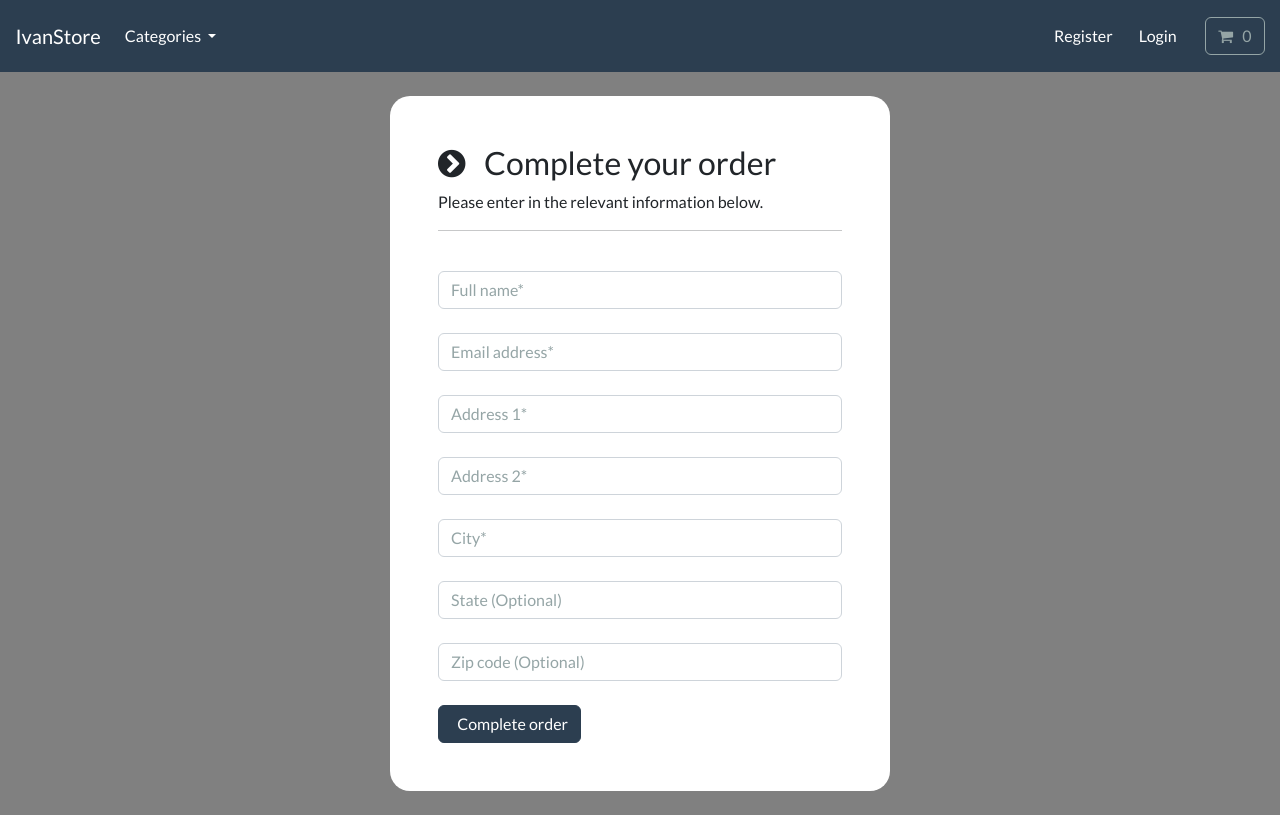
After one commit to IvanSerbeniuk/Django, a Django app: page /payment/checkout in a window 1280 px wide. The commit adds this page. Run offline with Django 4.2, Linux system fonts and the light colour scheme; data comes from the database, SQL or seed files in the repository; both versions use the stored data as it was after the commit; some libraries are stand-ins or nearby versions.

Commit message:
95 checkout template

```diff
--- a/cart/templates/cart-summary.html
+++ b/cart/templates/cart-summary.html
@@ -115,8 +115,10 @@
 
         <div class="h6 fw-bold"> Sub total: $ <div id="total" class="d-inline-flex"> {{cart.get_total}} </div></div>
 
+
+        <a href="{% url 'checkout' %}" class="btn btn-primary my-2"> <i class="fa fa-chevron-circle-right" aria-hidden="true"></i> &nbsp; Proceed to checkout </a>
+
       </div>
-
 
     </div>
 
--- /dev/null
+++ b/payment/templates/payment/checkout.html
@@ -0,0 +1,152 @@
+
+{% include "store/base.html" %}
+
+
+{% load static %}
+
+
+{% block content %}
+
+<style>
+
+    body
+    {
+
+        background-color: gray;
+
+    }
+
+
+</style>
+
+
+    <body>
+
+        <br>
+
+        <div class="container bg-white shadow-md p-5" style="width:500px; border-radius:20px;">
+
+            <form id="form">
+
+                <div>
+
+                    <h3> <i class="fa fa-chevron-circle-right" aria-hidden="true"></i> &nbsp; Complete your order </h3>
+
+                    <p> Please enter in the relevant information below. </p>
+
+
+
+                    <hr>
+
+                    <br>
+
+                    <div class="form-field">
+
+                        <input class="form-control validate" id="name" type="text" placeholder="Full name*" autocomplete="off" value="" required>
+
+                    </div>
+
+
+                    <br>
+
+
+                    <div class="form-field">
+
+                        <input class="form-control validate" id="email" type="email" placeholder="Email address*" autocomplete="off" value="" required>
+
+                    </div>
+
+
+                    <br>
+
+
+                    <div class="form-field">
+
+                        <input class="form-control validate" id="address1" type="text" placeholder="Address 1*" autocomplete="off" value="" required>
+
+                    </div>
+
+
+                    <br>
+
+
+                    <div class="form-field">
+
+                        <input class="form-control validate" id="address2" type="text" placeholder="Address 2*" autocomplete="off" value="" required>
+
+                    </div>
+
+
+                    <br>
+
+
+                    <div class="form-field">
+
+                        <input class="form-control validate" id="city" type="text" placeholder="City*" autocomplete="off" value="" required>
+
+                    </div>
+
+
+                    <br>
+
+
+                    <div class="form-field">
+
+                        <input class="form-control" id="state" type="text" placeholder="State (Optional)" autocomplete="off" value="">
+
+                    </div>
+
+
+                    <br>
+
+
+                    <div class="form-field">
+
+                        <input class="form-control" id="zipcode" type="text" placeholder="Zip code (Optional)" autocomplete="off" value="">
+
+                    </div>
+
+                </div>
+
+                <br>
+
+
+
+               <button id="complete-order" type="submit" class="btn btn-primary navbar-btn text-white"> &nbsp; Complete order </button>
+
+
+                <br>
+
+
+
+
+            </form>
+
+
+        </div>
+
+
+
+        <br>
+
+
+    </body>
+
+
+    <!-- Ajax integration -->
+
+
+
+    <script>
+
+
+
+
+
+   </script>
+
+
+
+
+
+{% endblock %}
--- a/payment/urls.py
+++ b/payment/urls.py
@@ -4,6 +4,8 @@ from . import views
 
 
 urlpatterns = [
+
+    path('checkout', views.checkout, name='checkout'),
 
     path('payment-success', views.payment_success, name='payment-success'),
 
--- a/payment/views.py
+++ b/payment/views.py
@@ -3,7 +3,9 @@ from django.shortcuts import render
 # Create your views here.
 
 
+def checkout(request):
 
+    return render(request, 'payment/checkout.html')
 
 
 
```
Also changed, not shown: db.sqlite3.
